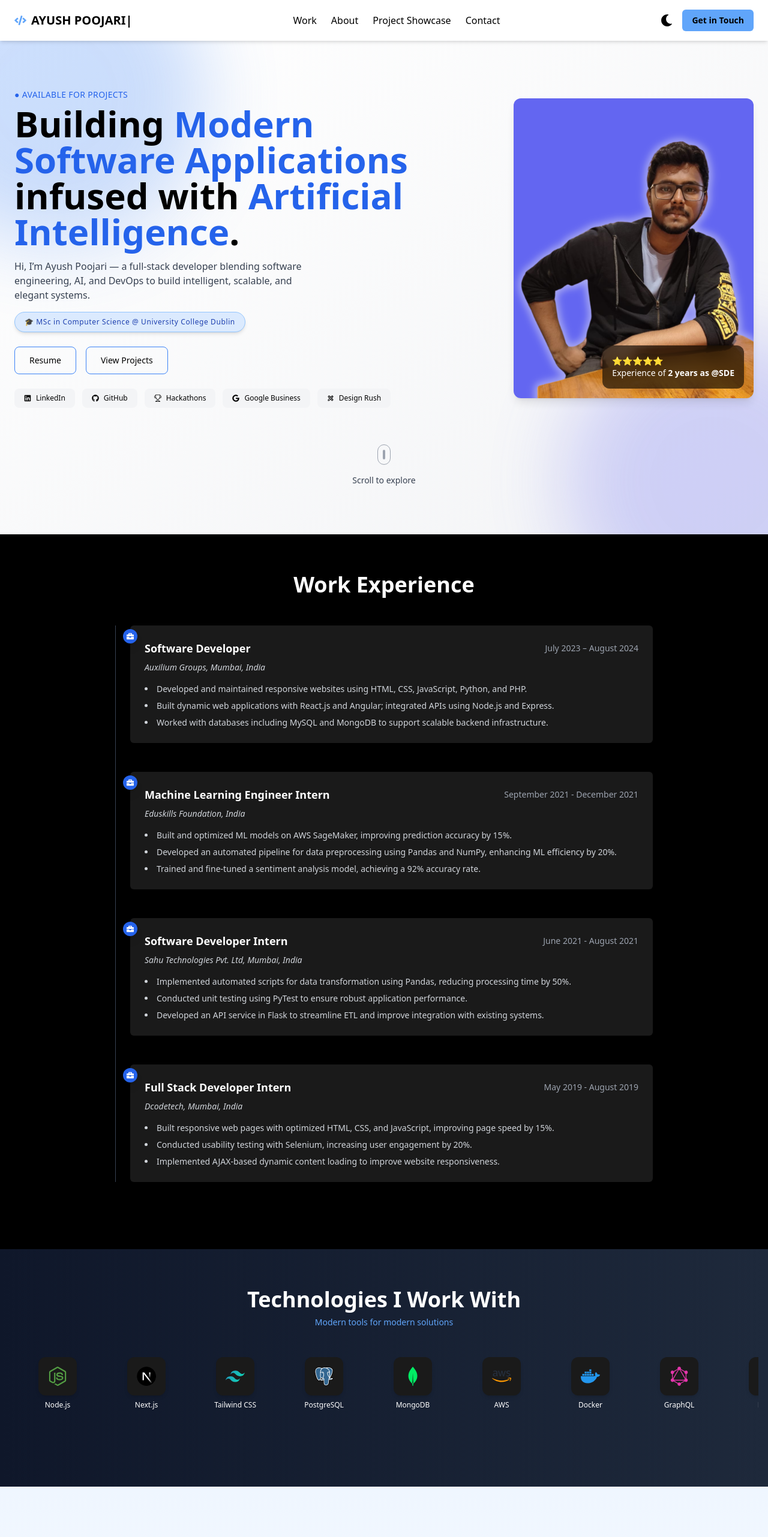
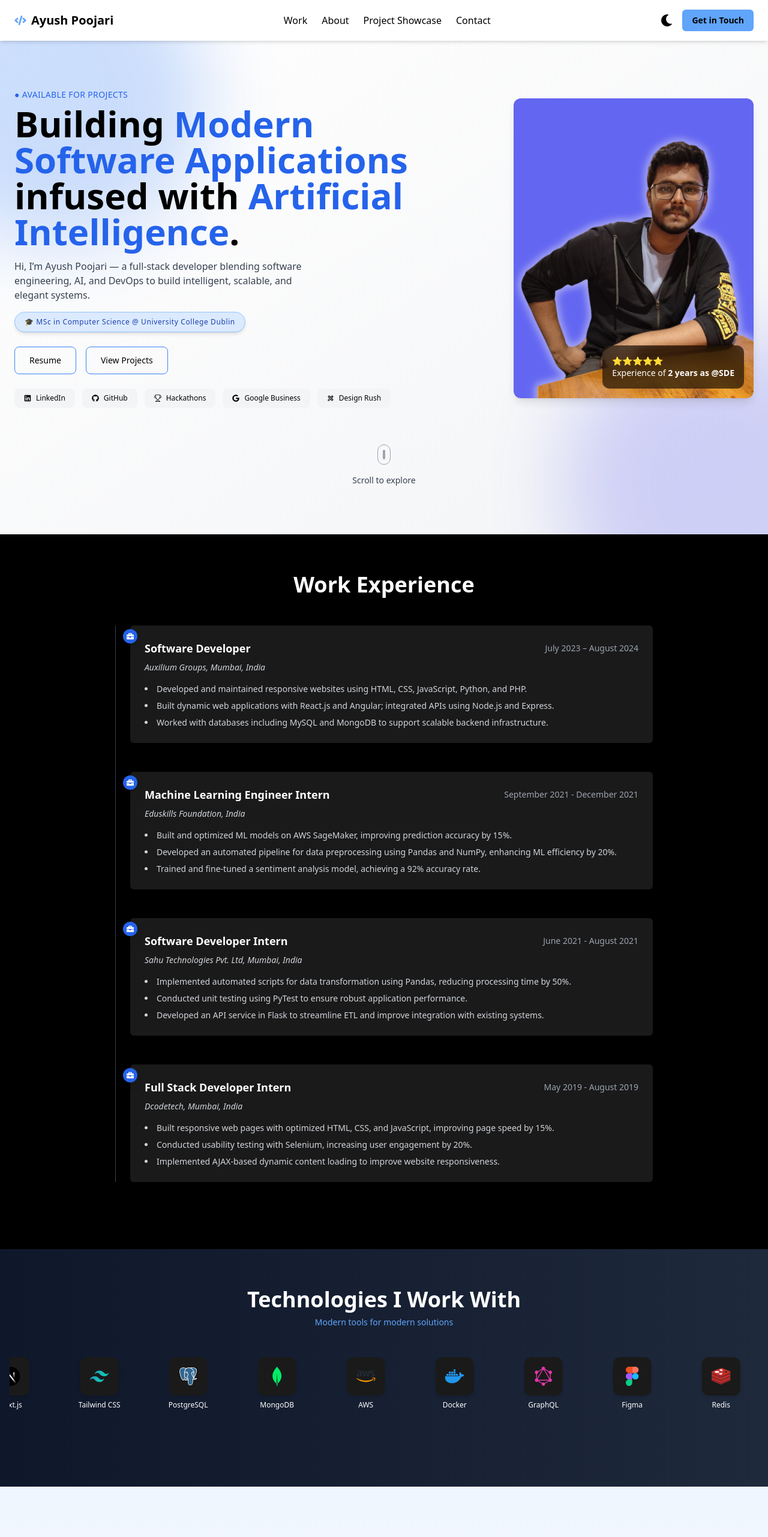
Before and after one commit to AyushPoojariUCD/portfolio, a React (Vite) app: page / in a window 1280 px wide. Shown: the top 2563 px of the page at 60% size. Built offline with nearby package versions, Linux system fonts and the light colour scheme.

Commit message:
feat: updated resume download

```diff
--- a/src/components/DeliverSection.jsx
+++ b/src/components/DeliverSection.jsx
@@ -80,8 +80,7 @@ const DeliverSection = () => {
         {/* CTA Buttons */}
         <div className="mt-16 flex flex-col sm:flex-row justify-center gap-4">
           <a
-            href="https://drive.google.com/uc?export=download&id=1DAadxW1LFw2iMa8znOPy5-djTGDWiaav"
-            download
+            href="https://drive.google.com/uc?export=download&id=1FHqJmsLYLwJfE2QPLJCwDVo_k4L5iF-B"
             className="bg-blue-600 hover:bg-blue-700 text-white px-6 py-3 rounded-md text-sm font-medium flex items-center gap-2"
           >
             <FiDownload /> Download Resume
--- a/src/components/Navbar.jsx
+++ b/src/components/Navbar.jsx
@@ -12,18 +12,9 @@ const Navbar = () => {
         {/* Logo */}
         <div className="flex items-center gap-2 text-xl font-bold">
           <FaCode className="text-blue-400" />
-          <TypeAnimation
-            sequence={[
-              "AYUSH POOJARI", // text to type
-              2000, // wait 2s
-              "", // clear
-            ]}
-            wrapper="span"
-            cursor={true}
-            speed={20}
-            repeat={Infinity} // or 0 for once
-            className="text-inherit"
-          />
+          <h1 className="hover:text-blue-600 dark:hover:text-blue-400 transition">
+            Ayush Poojari
+          </h1>
         </div>
 
         {/* Navigation links */}
--- a/src/components/TechStack.jsx
+++ b/src/components/TechStack.jsx
@@ -15,40 +15,8 @@ const techIcons = [
   { name: "Redis", icon: "logos:redis" },
 ];
 
-const techSkills = [
-  {
-    title: "Languages",
-    items: ["Java", "Python", "R", "C", "C++", "C#", ".NET", "Golang", "Rust"],
-  },
-  {
-    title: "Cloud & Microservices",
-    items: ["Java Spring Boot", "AWS", "GCP", "Microsoft Azure"],
-  },
-  {
-    title: "Data & BI Tools",
-    items: ["Power BI", "Tableau", "Looker", "Databricks", "Snowflake"],
-  },
-  {
-    title: "Machine Learning",
-    items: ["TensorFlow", "Generative AI (Transformers, LLMs)", "Scikit-learn"],
-  },
-  {
-    title: "DevOps & Big Data",
-    items: ["Docker", "Kubernetes", "Apache Hadoop", "Apache Kafka"],
-  },
-  {
-    title: "Databases",
-    items: ["MySQL", "PostgreSQL", "MongoDB"],
-  },
-  {
-    title: "Certifications",
-    items: [
-      "AWS Certified Solutions Architect",
-      "GCP Associate Cloud Engineer",
-      "Microsoft Azure Fundamentals",
-    ],
-  },
-];
+// Duplicate icons for seamless infinite loop
+const duplicatedIcons = [...techIcons, ...techIcons];
 
 const TechStack = () => {
   return (
@@ -62,13 +30,13 @@ const TechStack = () => {
         </p>
       </div>
 
-      {/* Scrolling icons */}
-      <div className="overflow-hidden mb-16">
-        <div className="flex gap-12 animate-marquee whitespace-nowrap px-4">
-          {techIcons.map((tech, index) => (
+      {/* Smooth Infinite Scrolling Icons */}
+      <div className="relative overflow-hidden mb-16">
+        <div className="flex gap-12 whitespace-nowrap animate-marquee w-max">
+          {duplicatedIcons.map((tech, index) => (
             <div
               key={index}
-              className="flex flex-col items-center min-w-[100px] hover:scale-110 transition-transform duration-300"
+              className="flex flex-col items-center min-w-[100px] hover:scale-110 transition-transform duration-600"
             >
               <div className="bg-[#1a1a1a] p-4 rounded-xl shadow-md">
                 <Icon icon={tech.icon} width={32} height={32} />
```
